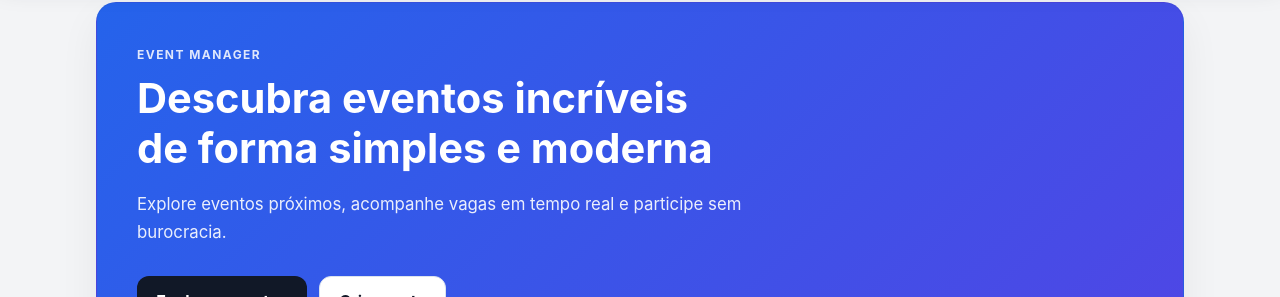
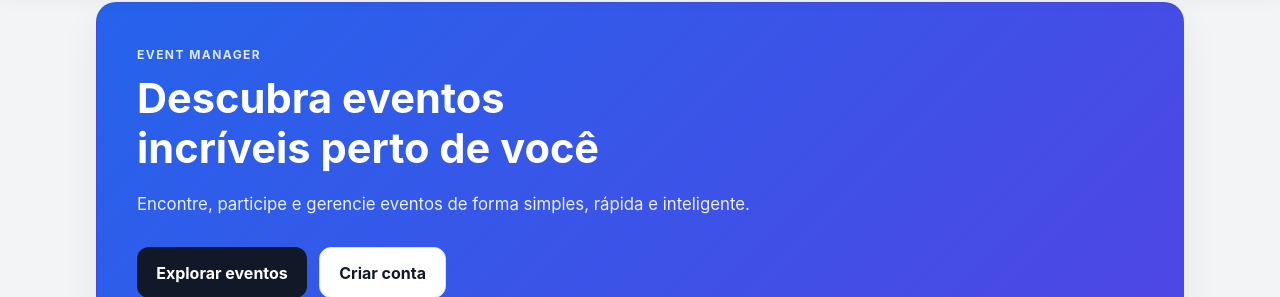
Before and after one commit to joaoConrad/Event_Manager_Front_End, an Angular app: page /home in a window 1280 px wide. Shown: the part 127-424 px from the top of the page. Built offline with nearby package versions, Linux system fonts and the light colour scheme; no server answers.

Commit message:
frases home

```diff
--- a/src/app/features/home/pages/home/home.html
+++ b/src/app/features/home/pages/home/home.html
@@ -6,12 +6,12 @@
       <span class="eyebrow">Event Manager</span>
 
       <h1>
-        Descubra eventos incríveis <br />
-        de forma simples e moderna
+        Descubra eventos  <br />
+        incríveis perto de você
       </h1>
 
       <p>
-        Explore eventos próximos, acompanhe vagas em tempo real e participe sem burocracia.
+        Encontre, participe e gerencie eventos de forma simples, rápida e inteligente.
       </p>
 
       <div class="hero-actions">
```
